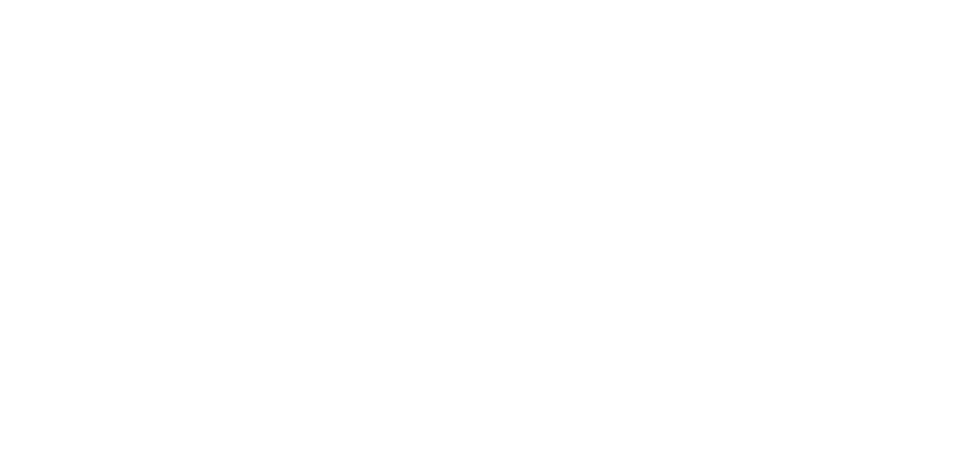
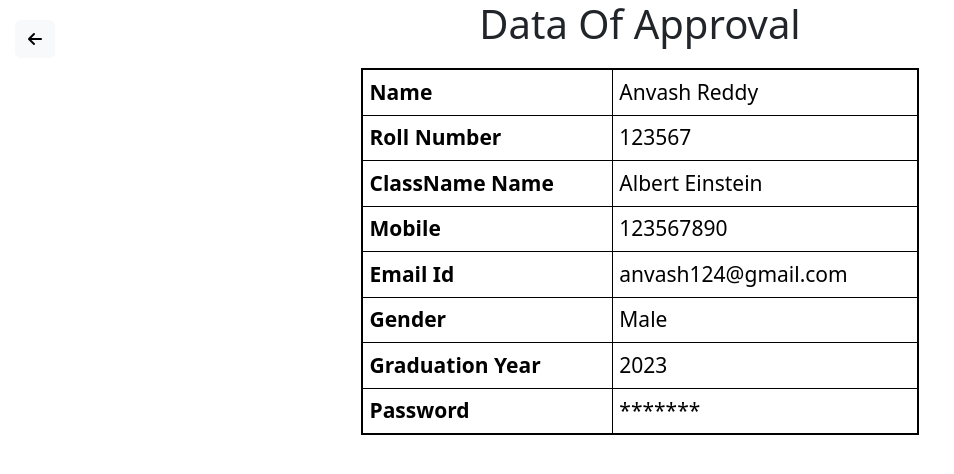
Before and after one commit to Anvesh-123-p/CRT, a React (Create React App) app in the folder crt/: page /approval_act in a window 1280 px wide. Before the commit this address had no page. Shown: the top 474 px of the page, without its empty margins (0-954 px from the left). Built offline with nearby package versions, Linux system fonts and the light colour scheme.

Commit message:
Approval_Data component created

```diff
--- a/crt/package.json
+++ b/crt/package.json
@@ -3,6 +3,7 @@
   "version": "0.1.0",
   "private": true,
   "dependencies": {
+    "@fortawesome/fontawesome-free": "^6.6.0",
     "@testing-library/jest-dom": "^5.17.0",
     "@testing-library/react": "^13.4.0",
     "@testing-library/user-event": "^13.5.0",
--- a/crt/src/App.js
+++ b/crt/src/App.js
@@ -1,6 +1,8 @@
 import logo from './logo.svg';
 import './App.css';
 import Hod_Edit from './components/Hod/Hod_Edit/Hod_Edit';
+import Approval_New_Account from './components/Approval_Data/Approval_New_Account/Approval_New_Account';
+import Approval_Lesson_Plan from './components/Approval_Data/Approval_Lesson_Plan/Approval_Lesson_Plan';
 import { BrowserRouter as Router,Routes , Route, BrowserRouter } from 'react-router-dom';
 import React, {useState} from 'react';
 
@@ -9,6 +11,8 @@
     <Router>
       <Routes>
         <Route path="/Hodedit" element={<Hod_Edit/>} />
+        <Route path="/approval_act" element={<Approval_New_Account/>} />
+        <Route path="/approval_lesson" element={<Approval_Lesson_Plan/>} />
       </Routes>
     </Router>
   );
--- /dev/null
+++ b/crt/src/components/Approval_Data/Approval_Lesson_Plan/Approval_Lesson_Plan.js
@@ -0,0 +1,48 @@
+import React from "react";
+import 'bootstrap/dist/css/bootstrap.css';
+import 'bootstrap/dist/js/bootstrap.bundle.min.js';
+import '@fortawesome/fontawesome-free/css/all.min.css';
+import styles from './Approval_Lesson_Plan.module.css';
+
+
+const Approval_Lesson_Plan = () => {
+  return (
+    <div className="container">
+
+    <a href="#" className={`btn btn-light back-btn ${styles.back_btn}`}>
+        <i className="fa fa-arrow-left"></i>
+    </a>
+
+    <h1 className="text-center">Data Of Approval</h1>
+
+    <div className={`table-container ${styles.table_container}`}>
+        <table className={`table table-bordered ${styles.table_body}`}>
+            <tbody>
+            <tr>
+                    <th>Name  </th>
+		            <td> Anvash Reddy  </td>
+                </tr>
+                <tr>
+                    <th>Faculty Id </th>
+		            <td> 123567  </td>
+                </tr>
+                <tr>
+                    <th>Class Name</th>
+                    <td>Albert Einstein</td>
+                </tr>
+                <tr>
+					<th>Total Topics </th>
+					<td> 40  </td>
+                </tr>
+                <tr>
+                    <th>Total Hours  </th>
+		            <td> 80 </td>
+                </tr>
+            </tbody>
+        </table>
+    </div>
+</div>
+  );
+};
+
+export default Approval_Lesson_Plan;
--- /dev/null
+++ b/crt/src/components/Approval_Data/Approval_Lesson_Plan/Approval_Lesson_Plan.module.css
@@ -0,0 +1,26 @@
+
+.table_container {
+    margin: 20px auto;
+    width: 50%;
+}
+.table_body {
+    border: 2px solid black;
+}
+.table_body th ,.table_body td{
+    padding: 6.5px;
+    font-size: 21px;
+}
+
+.back_btn {
+    position: absolute;
+    top: 20px;
+    left: 15px;
+}
+
+@media (max-width: 576px) {
+    .table_container {
+        width: 77%;
+        padding-left: 0;
+        padding-right: 0;
+    }
+}
--- /dev/null
+++ b/crt/src/components/Approval_Data/Approval_New_Account/Approval_New_Account.js
@@ -0,0 +1,60 @@
+import React from "react";
+import 'bootstrap/dist/css/bootstrap.css';
+import 'bootstrap/dist/js/bootstrap.bundle.min.js';
+import '@fortawesome/fontawesome-free/css/all.min.css';
+import styles from './Approval_New_Account.module.css';
+
+
+const Approval_New_Account = () => {
+  return (
+    <div className="container">
+
+    <a href="#" className={`btn btn-light back-btn ${styles.back_btn}`}>
+        <i className="fa fa-arrow-left"></i>
+    </a>
+
+    <h1 className="text-center">Data Of Approval</h1>
+
+    <div className={`table-container ${styles.table_container}`}>
+        <table className={`table table-bordered ${styles.table_body}`}>
+            <tbody>
+                <tr>
+                    <th>Name</th>
+                    <td>Anvash Reddy</td>
+                </tr>
+                <tr>
+                    <th>Roll Number</th>
+                    <td>123567</td>
+                </tr>
+                <tr>
+                    <th>ClassName Name</th>
+                    <td>Albert Einstein</td>
+                </tr>
+                <tr>
+                    <th>Mobile</th>
+                    <td>123567890</td>
+                </tr>
+                <tr>
+                    <th>Email Id</th>
+                    <td>anvash124@gmail.com</td>
+                </tr>
+                <tr>
+                    <th>Gender</th>
+                    <td>Male</td>
+                </tr>
+                <tr>
+                    <th>Graduation Year</th>
+                    <td>2023</td>
+                </tr>
+                <tr>
+                    <th>Password</th>
+                    <td>*******</td>
+                </tr>
+            </tbody>
+        </table>
+    </div>
+</div>
+  );
+};
+
+export default Approval_New_Account;
--- /dev/null
+++ b/crt/src/components/Approval_Data/Approval_New_Account/Approval_New_Account.module.css
@@ -0,0 +1,26 @@
+
+.table_container {
+    margin: 20px auto;
+    width: 50%;
+}
+.table_body {
+    border: 2px solid black;
+}
+.table_body th ,.table_body td{
+    padding: 6.5px;
+    font-size: 21px;
+}
+
+.back_btn {
+    position: absolute;
+    top: 20px;
+    left: 15px;
+}
+
+@media (max-width: 576px) {
+    .table_container {
+        width: 77%;
+        padding-left: 0;
+        padding-right: 0;
+    }
+}
```
Also changed, not shown: 1 other file (tests, documents, lock files or other folders).
